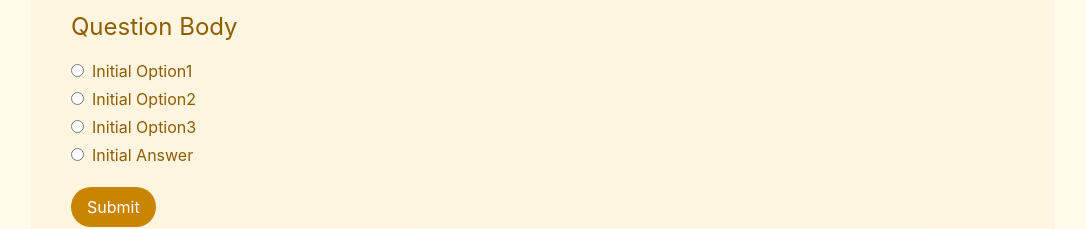
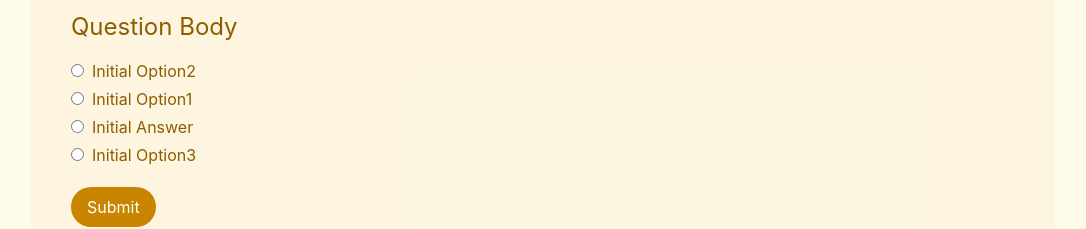
Before and after one commit to david-sai/bruin-bowl, a React (Create React App) app in the folder bruin-bowl/: page / in a window 1280 px wide. Shown: the part 179-408 px from the top of the page, without its empty margins (97-1183 px from the left). Built offline with nearby package versions, Linux system fonts and the light colour scheme; no server answers; the HTML template or start-up script is replaced by a standard one.

Commit message:
Fix Shuffling
Made it so shuffling only happens when the correct answer changes (meaning the question changed).

```diff
--- a/bruin-bowl/src/components/AnswerBar.js
+++ b/bruin-bowl/src/components/AnswerBar.js
@@ -1,7 +1,9 @@
-import React, { useState } from 'react'
+import React, { useState, useEffect } from 'react'
 import { Status } from '../App'
 
 function AnswerBar({status, setStatus, setVar, answer, wrong1, wrong2, wrong3}) {
+    const [answers, setAnswers] = useState([String]);
+
     function handleSubmit(e) {
         // Prevent the browser from reloading the page
         e.preventDefault();
@@ -13,19 +15,22 @@ function AnswerBar({status, setStatus, setVar, answer, wrong1, wrong2, wrong3})
             const formData = new FormData(form);
             const formJson = Object.fromEntries(formData.entries());
 
-            const answer = "2"; // Change to access database
-
             if (formJson.answerNum === answer) {
-                console.log("Success!");
                 setVar(true);
                 setStatus(Status.CORRECT_ANSWER);
             } else {
-                console.log("Fail!");
                 setVar(false);
                 setStatus(Status.WRONG_ANSWER);
             }
         }
     }
+
+    useEffect(() => {
+        let answers = [answer, wrong1, wrong2, wrong3]
+        const shuffledAnswers = shuffleArray(answers);
+        setAnswers(shuffledAnswers);
+    }, [answer]);
+
 
     const shuffleArray = (array) => { // Uses Fisher-Yates Algorithm
         let shuffledArray = array.slice();
@@ -36,31 +41,24 @@ function AnswerBar({status, setStatus, setVar, answer, wrong1, wrong2, wrong3})
         return shuffledArray;
     };
 
-    const answers = [answer, wrong1, wrong2, wrong3]
-    const shuffledAnswers = shuffleArray(answers);
-    const answer1 = shuffledAnswers[0];
-    const answer2 = shuffledAnswers[1];
-    const answer3 = shuffledAnswers[2];
-    const answer4 = shuffledAnswers[3];
-
     return (
         <>
             <form method="post" onSubmit={handleSubmit}>
                 <div className="mb-1">
-                    <input type="radio" id="answer1" name="answerNum" value={answer1} />
-                    <label htmlFor="answer1" className="ml-2">{answer1}</label>
+                    <input type="radio" id="answer1" name="answerNum" value={answers[0]} />
+                    <label htmlFor="answer1" className="ml-2">{answers[0]}</label>
                 </div>
                 <div className="mb-1">
-                    <input type="radio" id="answer2" name="answerNum" value={answer2} />
-                    <label htmlFor="answer2" className="ml-2">{answer2}</label>
+                    <input type="radio" id="answer2" name="answerNum" value={answers[1]} />
+                    <label htmlFor="answer2" className="ml-2">{answers[1]}</label>
                 </div>
                 <div className="mb-1">
-                    <input type="radio" id="answer3" name="answerNum" value={answer3} />
-                    <label htmlFor="answer3" className="ml-2">{answer3}</label>
+                    <input type="radio" id="answer3" name="answerNum" value={answers[2]} />
+                    <label htmlFor="answer3" className="ml-2">{answers[2]}</label>
                 </div>
                 <div className="mb-1">
-                    <input type="radio" id="answer4" name="answerNum" value={answer4} />
-                    <label htmlFor="answer4" className="ml-2">{answer4}</label>
+                    <input type="radio" id="answer4" name="answerNum" value={answers[3]} />
+                    <label htmlFor="answer4" className="ml-2">{answers[3]}</label>
                 </div>
                 <button type="submit" className="mt-4 px-4 py-2 bg-bruin-gold text-white rounded-full">Submit</button>
             </form>
```
